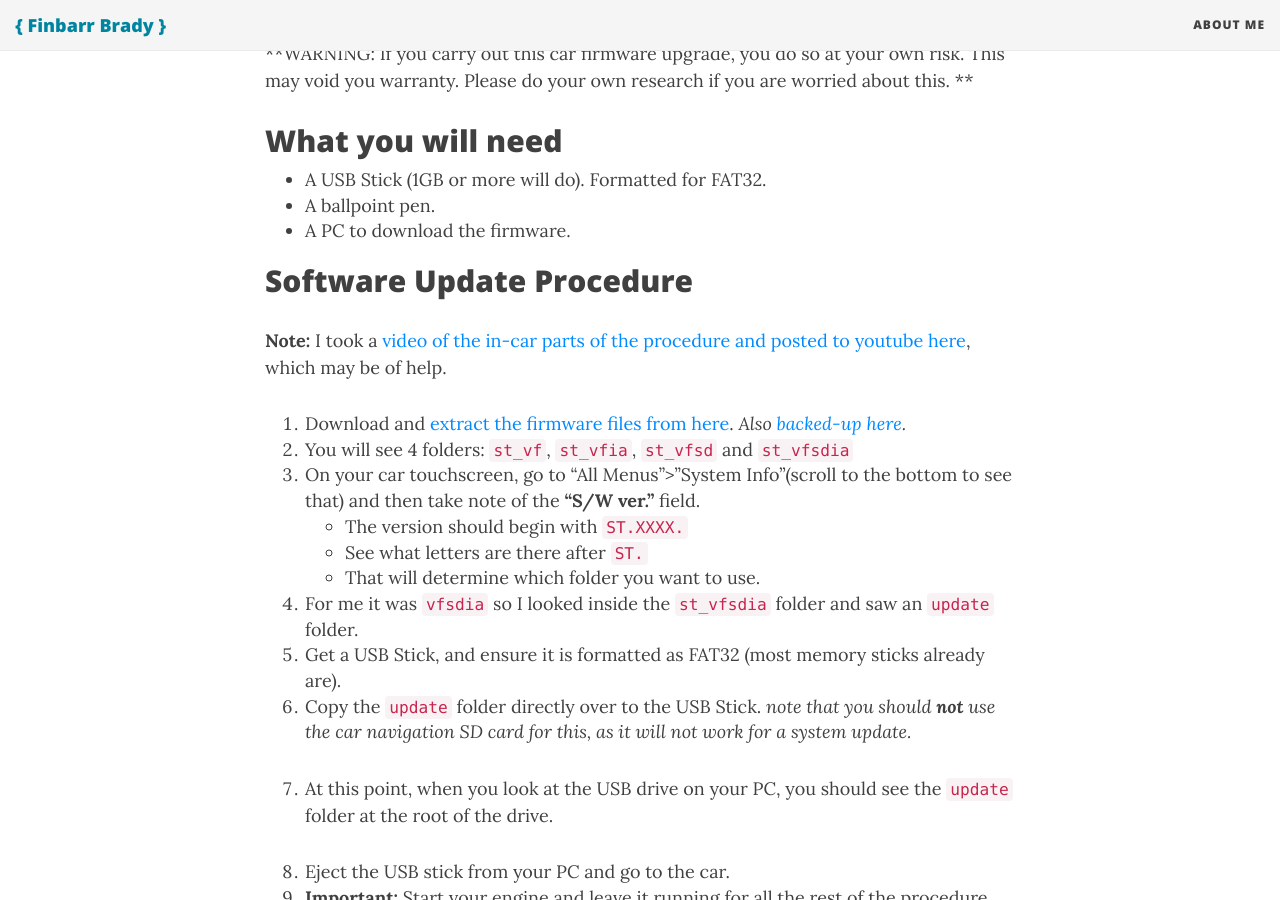
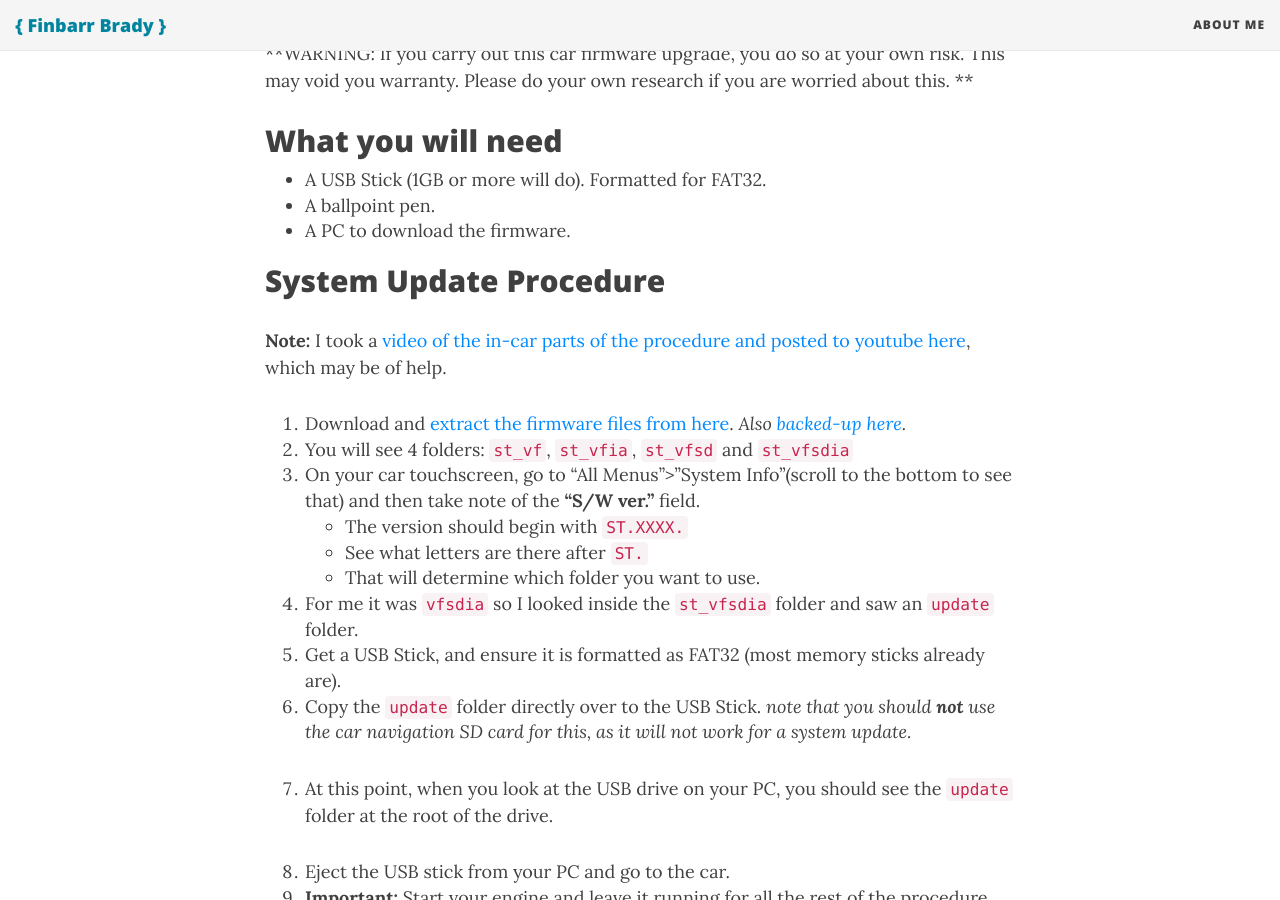
Before and after one commit to fbradyirl/fbradyirl_archive.github.io, a Jekyll site: the page built from _posts/2018-01-19-install-apple-carplay-android-auto-on-your-hyundai-i40-software-upgrade.md, in a window 1280 px wide and 900 px high, scrolled down 1549 px. Built offline with Jekyll 4.4.1, drawn with Linux system fonts in a browser that asks for light colours; nearby versions of some CDN libraries; comment, search, counter and statistics services are not loaded.

Commit message:
Update 2018-01-19-install-apple-carplay-android-auto-on-your-hyundai-i40-software-upgrade.md

```diff
--- a/_posts/2018-01-19-install-apple-carplay-android-auto-on-your-hyundai-i40-software-upgrade.md
+++ b/_posts/2018-01-19-install-apple-carplay-android-auto-on-your-hyundai-i40-software-upgrade.md
@@ -39,7 +39,7 @@ I eventually came across a Russian [forum](https://www.drive2.ru/l/4924017150441
 - A ballpoint pen.
 - A PC to download the firmware.
 
-## Software Update Procedure
+## System Update Procedure
 
 **Note:** I took a [video of the in-car parts of the procedure and posted to youtube here](https://youtu.be/ssNr4ZbwEnU), which may be of help.
 
```
